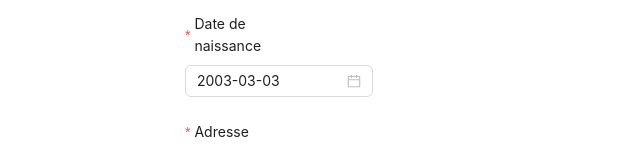
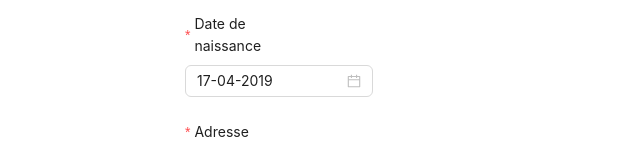
Before and after one commit to Junelight-07/Badminton, a React (Create React App) app: page /create-user in a window 1280 px wide. Shown: the part 508-657 px from the top of the page, without its empty margins (263-903 px from the left). Built offline with nearby package versions, Linux system fonts and the light colour scheme.

Commit message:
modifications des formuser

```diff
--- a/package.json
+++ b/package.json
@@ -11,6 +11,7 @@
     "@testing-library/user-event": "^13.5.0",
     "antd": "^5.15.3",
     "axios": "^1.6.7",
+    "date-fns": "^3.6.0",
     "framer-motion": "^11.0.14",
     "prop-types": "^15.8.1",
     "react": "^18.2.0",
--- a/src/AddUser/AddUser.jsx
+++ b/src/AddUser/AddUser.jsx
@@ -2,10 +2,20 @@ import React from "react";
 import axios from "axios";
 import { useNavigate } from "react-router-dom";
 import { Button, Form, Input, message, Select } from "antd";
+import { DatePicker } from "antd";
+import dayjs from "dayjs";
+import { format } from 'date-fns';
+
 
 export default function AddUser() {
   const navigate = useNavigate();
   const niveaux = ["Débutant", "Intermédiaire", "Expert"];
+  const dateFormat = "DD-MM-YYYY";
+	const currentYear = new Date().getFullYear();
+	const currentDate = format(new Date(), 'dd-MM');
+	const yearFiveAgo = currentYear - 5;
+  const types = ["Étudiant", "Salarié", "Retraité"];
+	const yearHundredAgo = currentYear - 100;
 
   const onFinish = (values) => {
     axios
@@ -28,6 +38,14 @@ export default function AddUser() {
     <Form layout="vertical" onFinish={onFinish}>
       <Form.Item
         required
+        label="Prénom"
+        name="prenomAdh"
+        rules={[{ required: true, message: "Veuillez entrer un prénom" }]}
+      >
+        <Input />
+      </Form.Item>
+      <Form.Item
+        required
         label="Nom"
         name="nomAdh"
         rules={[{ required: true, message: "Veuillez entrer un nom" }]}
@@ -36,11 +54,23 @@ export default function AddUser() {
       </Form.Item>
       <Form.Item
 						required
-        label="Prénom"
-        name="prenomAdh"
-        rules={[{ required: true, message: "Veuillez entrer un prénom" }]}
+						label="Date de naissance"
+						name="dateAdh"
+						rules={[
+							{
+								required: true,
+								message: "Veuillez entrer votre date de naissance",
+							},
+						]}
 					>
-        <Input />
+						<DatePicker
+                          placeholder="Choisir une date"
+
+							format={'DD-MM-YYYY'}
+							defaultValue={dayjs(`${currentDate}-${yearFiveAgo}`, dateFormat)}
+							minDate={dayjs(`01-01-${yearHundredAgo}`, dateFormat)}
+							maxDate={dayjs(`31-12-${yearFiveAgo}`, dateFormat)}
+						/>
 					</Form.Item>
       <Form.Item
         required
@@ -73,7 +103,6 @@ export default function AddUser() {
         rules={[{ required: true, message: "Veuillez entrer un niveau" }]}
       >
         <Select
-          defaultValue={niveaux[0]}
           options={niveaux.map((niveau) => ({
             label: niveau,
             value: niveau,
@@ -89,7 +118,15 @@ export default function AddUser() {
 						name="typeAdh"
 						rules={[{ required: true, message: "Veuillez entrer un type" }]}
 					>
-        <Input />
+						<Select
+							options={types.map((type) => ({
+								label: type,
+								value: type,
+							}))}
+							style={{
+								width: "10vw",
+							}}
+						/>
 					</Form.Item>
       <Form.Item>
         <Button type="primary" htmlType="submit">
--- a/src/App.js
+++ b/src/App.js
@@ -5,7 +5,7 @@ import Home from "./Home/Home";
 import Gestion from "./Gestion/Gestion";
 import DeleteUser from "./DeleteUser/DeleteUser";
 import EditUser from "./EditUser/EditUser";
-import UserDetails from "./DisplayUser/DisplayUser";
+import DetailsUser from "./DetailsUser/DetailsUser";
 import SearchUser from "./SearchUser/SearchUser";
 import AddUser from "./AddUser/AddUser";
 import Login from "./Login/Login";
@@ -32,7 +32,7 @@ function AppContent() {
         {isAdmin && <Route path="/gestion" element={<Gestion />} />}
         {isAdmin && <Route path="/delete-user" element={<DeleteUser />} />}
         {isAdmin && <Route path="/edit-user" element={<EditUser />} />}
-        {isAdmin && <Route path="/details-user" element={<UserDetails />} />}
+        {isAdmin && <Route path="/details-user" element={<DetailsUser />} />}
         {isAdmin && <Route path="/search-user" element={<SearchUser />} />}
         {isAdmin && <Route path="/add-user" element={<AddUser />} />}
         <Route path="/login" element={<Login />} />
--- a/src/CreateUser/CreateUser.jsx
+++ b/src/CreateUser/CreateUser.jsx
@@ -6,6 +6,7 @@ import { useNavigate } from "react-router-dom";
 import styles from "./CreateUser.module.scss";
 import { DatePicker } from "antd";
 import dayjs from "dayjs";
+import { format } from 'date-fns';
 import customParseFormat from "dayjs/plugin/customParseFormat";
 dayjs.extend(customParseFormat);
 
@@ -20,6 +21,11 @@ export default function CreateUser() {
 	const niveaux = ["Débutant", "Intermédiaire", "Expert"];
 	const types = ["Étudiant", "Salarié", "Retraité"];
 	const dateFormat = "DD-MM-YYYY";
+	const currentYear = new Date().getFullYear();
+	const currentDate = format(new Date(), 'dd-MM');
+	const yearFiveAgo = currentYear - 5;
+	const yearHundredAgo = currentYear - 100;
+
 	const formItemLayout = {
 		labelCol: {
 			xs: {
@@ -93,7 +99,6 @@ export default function CreateUser() {
 						maxWidth: 600,
 					}}
 					scrollToFirstError
-					initialValues={{ niveauAdh: niveaux[0] }}
 				>
 					<Form.Item
 						className={styles.item}
@@ -202,9 +207,12 @@ export default function CreateUser() {
 						]}
 					>
 						<DatePicker
-							defaultValue={dayjs("03-03-2003", dateFormat)}
-							minDate={dayjs("01-01-1924", dateFormat)}
-							maxDate={dayjs("31-12-2018", dateFormat)}
+						              placeholder="Choisir une date"
+
+							format={'DD-MM-YYYY'}
+							defaultValue={dayjs(`${currentDate}-${yearFiveAgo}`, dateFormat)}
+							minDate={dayjs(`01-01-${yearHundredAgo}`, dateFormat)}
+							maxDate={dayjs(`31-12-${yearFiveAgo}`, dateFormat)}
 						/>
 					</Form.Item>
 					<Form.Item
@@ -265,7 +273,6 @@ export default function CreateUser() {
 						rules={[{ required: true, message: "Veuillez entrer un type" }]}
 					>
 						<Select
-							placeholder={"Please select a type"}
 							options={types.map((type) => ({
 								label: type,
 								value: type,
--- a/src/DisplayUser/DisplayUser.jsx
+++ b/src/DetailsUser/DetailsUser.jsx
@@ -3,7 +3,7 @@ import { Button, Descriptions } from "antd";
 import axios from "axios";
 import { useLocation, useNavigate } from "react-router-dom";
 
-export default function UserDetails() {
+export default function DetailsUser() {
   const [status, setStatus] = useState("loading");
   const [userData, setUserData] = useState(null);
   const location = useLocation();
@@ -55,7 +55,7 @@ export default function UserDetails() {
         title="Informations Utilisateur"
         extra={
           <Button onClick={handleEditClick} type="primary">
-            Edit
+            Modifier
           </Button>
         }
         bordered
--- a/src/EditUser/EditUser.jsx
+++ b/src/EditUser/EditUser.jsx
@@ -2,6 +2,9 @@ import React, { useEffect, useState } from "react";
 import axios from "axios";
 import { useLocation, useNavigate } from "react-router-dom";
 import { Button, Form, Input, message, Select } from "antd";
+import { DatePicker } from "antd";
+import dayjs from "dayjs";
+import { format } from 'date-fns';
 
 export default function EditUser() {
   const [status, setStatus] = useState("loading");
@@ -11,6 +14,11 @@ export default function EditUser() {
   const id = new URLSearchParams(location.search).get("id");
   const niveaux = ["Débutant", "Intermédiaire", "Expert"];
   const types = ["Étudiant", "Salarié", "Retraité"];
+  const dateFormat = "DD-MM-YYYY";
+	const currentYear = new Date().getFullYear();
+	const currentDate = format(new Date(), 'dd-MM');
+	const yearFiveAgo = currentYear - 5;
+	const yearHundredAgo = currentYear - 100;
 
   useEffect(() => {
     axios
@@ -54,6 +62,14 @@ export default function EditUser() {
   } else if (status === "success") {
     return (
       <Form layout="vertical" onFinish={onFinish} initialValues={userData}>
+            <Form.Item
+          required
+          label="Prénom"
+          name="prenomAdh"
+          rules={[{ required: true, message: "Veuillez entrer un prénom" }]}
+        >
+          <Input />
+        </Form.Item>
         <Form.Item
           required
           label="Nom"
@@ -63,13 +79,24 @@ export default function EditUser() {
           <Input />
         </Form.Item>
         <Form.Item
-          required
-          label="Prénom"
-          name="prenomAdh"
-          rules={[{ required: true, message: "Veuillez entrer un prénom" }]}
-        >
-          <Input />
-        </Form.Item>
+						required
+						label="Date de naissance"
+						name="dateAdh"
+						rules={[
+							{
+								required: true,
+								message: "Veuillez entrer votre date de naissance",
+							},
+						]}
+					>
+						<DatePicker
+              placeholder="Choisir une date"
+							format={'DD-MM-YYYY'}
+							defaultValue={dayjs(`${currentDate}-${yearFiveAgo}`, dateFormat)}
+							minDate={dayjs(`01-01-${yearHundredAgo}`, dateFormat)}
+							maxDate={dayjs(`31-12-${yearFiveAgo}`, dateFormat)}
+						/>
+					</Form.Item>
         <Form.Item
           required
           label="Adresse"
@@ -103,7 +130,6 @@ export default function EditUser() {
           rules={[{ required: true, message: "Veuillez entrer un niveau" }]}
         >
           <Select
-            defaultValue={niveaux[0]}
             options={niveaux.map((niveau) => ({
               label: niveau,
               value: niveau,
@@ -120,7 +146,6 @@ export default function EditUser() {
           rules={[{ required: true, message: "Veuillez entrer un type" }]}
         >
           <Select
-            defaultValue={types[0]}
             options={types.map((type) => ({
               label: type,
               value: type,
```
Also changed, not shown: 1 other file (tests, documents, lock files or other folders). Lines whose indentation alone changed are shown as unchanged.
